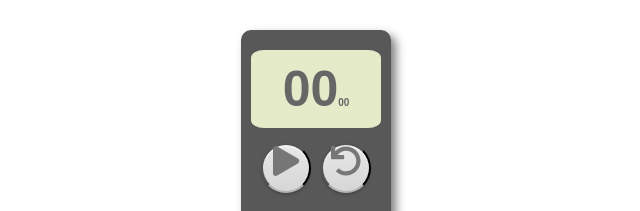
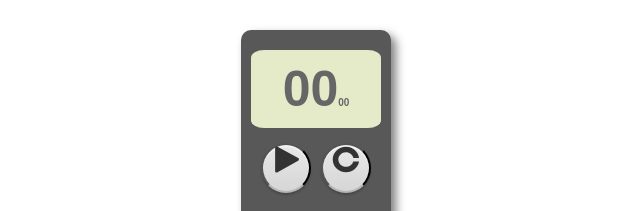
Before and after one commit to gokoku/circadian_timer, a React app: page / in a window 1280 px wide. Shown: the top 211 px of the page, 324-964 px from the left. Built offline with nearby package versions, Linux system fonts and the light colour scheme.

Commit message:
action のテストがやりやすいように action をばらした、いつの間にか play pause のアイコンが切り替わらなくなったので、svg 画像を作った

```diff
--- a/src/App.css
+++ b/src/App.css
@@ -73,3 +73,8 @@ li.active {
   color: #ddd;
   font-weight: bold;
 }
+img.icon_play,
+img.icon_pause,
+img.icon_clear {
+  width: 80%;
+}
--- a/src/actions/index.js
+++ b/src/actions/index.js
@@ -36,19 +36,22 @@ export const timeOverTime = result => {
     }
   }
 }
-export const moveTimer = () => {
+
+export const moveStartTimer = () => {
+  return (dispatch, getState) => {
+    const id = setInterval(() => {
+      dispatch(checkTimer())
+      dispatch(incrementCounter())
+    }, 1000)
+    dispatch(startTimer(id))
+  }
+}
+
+export const moveStopTimer = () => {
   return (dispatch, getState) => {
     const { timerId } = getState()
-    if (timerId) {
-      clearInterval(timerId)
-      dispatch(stopTimer())
-    } else {
-      const id = setInterval(() => {
-        dispatch(checkTimer())
-        dispatch(incrementCounter())
-      }, 1000)
-      dispatch(startTimer(id))
-    }
+    clearInterval(timerId)
+    dispatch(stopTimer())
   }
 }
 
--- a/src/components/WatchApp.js
+++ b/src/components/WatchApp.js
@@ -21,28 +21,40 @@ export default class WatchApp extends React.Component {
   }
 
   render() {
-    const { timerId, moveTimer, clearTimer, timeOver } = this.props
+    const {
+      timerId,
+      moveStartTimer,
+      moveStopTimer,
+      clearTimer,
+      timeOver
+    } = this.props
     return (
       <div className={timeOver ? 'App over' : 'App'}>
         <div className="display">{this.displayTime()}</div>
         <div className="button">
+          {timerId ? (
             <button
               onClick={() => {
-              moveTimer()
+                moveStopTimer()
               }}
             >
-            {timerId ? (
-              <i className="fas fa-pause" />
+              <img src="images/icon_pause.svg" className="icon_pause" />
+            </button>
           ) : (
-              <i className="fas fa-play" />
+            <button
+              onClick={() => {
+                moveStartTimer()
+              }}
+            >
+              <img src="images/icon_play.svg" className="icon_play" />
+            </button>
           )}
-          </button>
           <button
             onClick={() => {
               clearTimer()
             }}
           >
-            <i className="fas fa-undo" />
+            <img src="images/icon_clear.svg" className="icon_clear" />
           </button>
         </div>
         <SetTime />
--- a/src/containers/WatchApp.js
+++ b/src/containers/WatchApp.js
@@ -1,6 +1,6 @@
 import { connect } from 'react-redux'
 import WatchApp from '../components/WatchApp'
-import { moveTimer, clearTimer } from '../actions'
+import { moveStartTimer, moveStopTimer, clearTimer } from '../actions'
 
 function mapStateToProps({ timeOver, timerCounter, timerId }) {
   return {
@@ -12,8 +12,11 @@ function mapStateToProps({ timeOver, timerCounter, timerId }) {
 
 function mapDispatchToProps(dispatch) {
   return {
-    moveTimer() {
-      dispatch(moveTimer())
+    moveStartTimer() {
+      dispatch(moveStartTimer())
+    },
+    moveStopTimer() {
+      dispatch(moveStopTimer())
     },
     clearTimer() {
       dispatch(clearTimer())
```
Also changed, not shown: src/actions/index.test.js (added, +49 -0 lines), public/images/icon_clear.svg (added), public/images/icon_pause.svg (added), public/images/icon_play.svg (added). Lines whose indentation alone changed are shown as unchanged.
